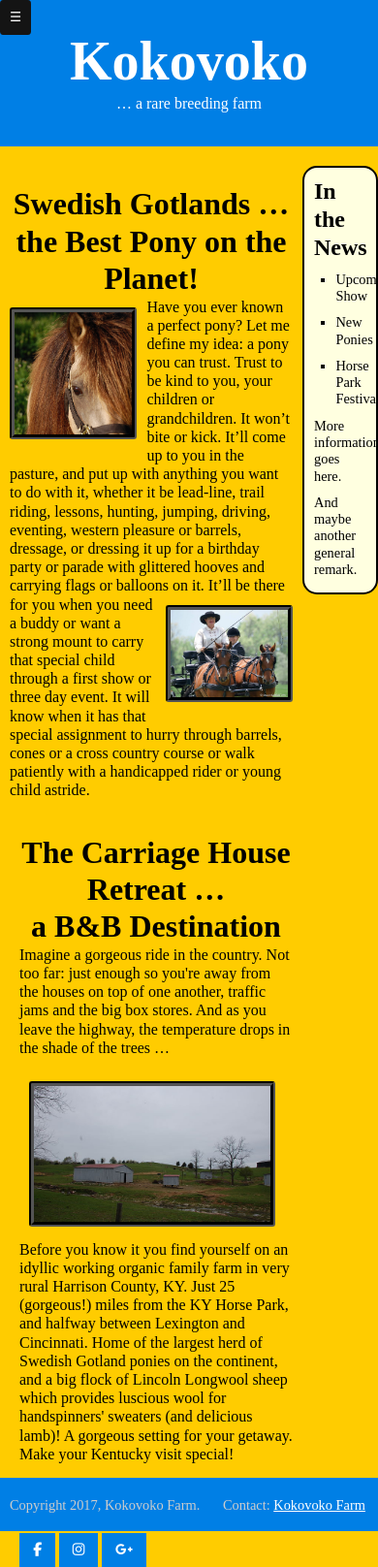
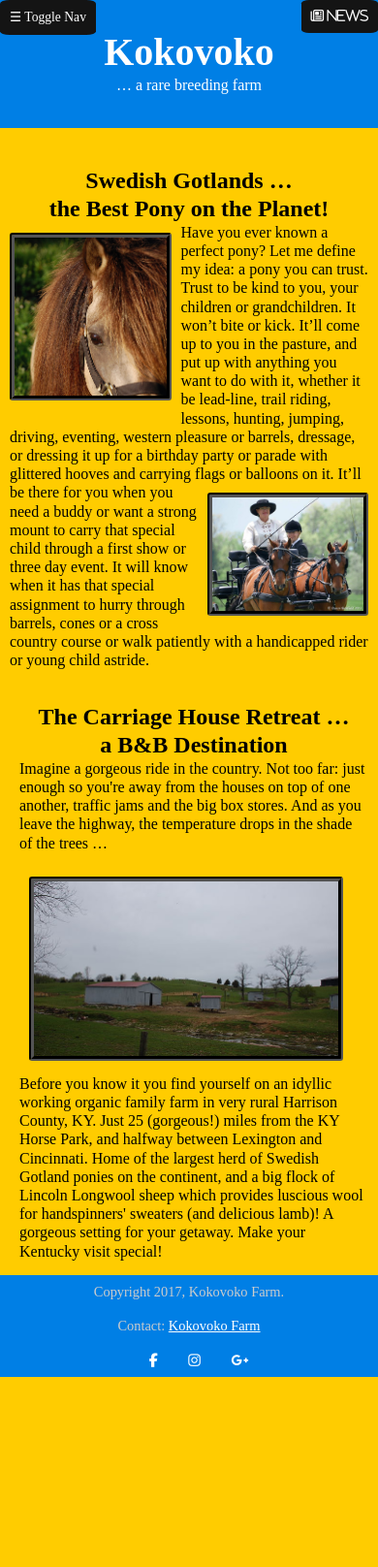
Before and after one commit to homerhanumat/gotlands, a plain HTML site: page www/index.html in a window 390 px wide. Shown: the whole page at 97% size. After the commit the page ends 1421 px from the top, so only its background shows below. Drawn offline with Linux system fonts and the light colour scheme; a web font is replaced by a local one.

Commit message:
fix css typo

```diff
--- a/css/styles.css
+++ b/css/styles.css
@@ -451,6 +451,6 @@ ul.social-icons {
     }
 
     .main h3 {
-        font-size: 1.2 em;
+        font-size: 1.2em;
     }
 }
--- a/www/css/styles.css
+++ b/www/css/styles.css
@@ -56,6 +56,9 @@ table {
 body {
     font-family: 'Sorts Mill Goudy', serif;
     background-color: rgb(255,204,0);  /* swedish flag, yellow */
+    display: flex;
+    min-height: 100vh;
+    flex-direction: column;
 }
 
 
@@ -86,7 +89,7 @@ header p {
 ***********************************************************/
 
 
-.clear nav {
+.navWrapper nav {
     padding: 0;
 }
 
@@ -106,7 +109,7 @@ nav li.icon {
     display: none;
 }
 
-nav a, .dropbtn {
+nav a, .dropbtn, div .news-icon a {
     display: inline-block;
     font-size: .85em;
     color: white;
@@ -166,7 +169,10 @@ nav .dropdown ul {
 ** container when the user clicks on the dropdown button) */
 .show {display:block;}
 
-nav a:hover, .dropbtn:hover, .dropbtn:focus {
+nav a:hover,
+.dropbtn:hover,
+div .news-icon a:hover,
+.dropbtn:focus {
     background-color: rgb(150,150,150);
 }
 
@@ -193,6 +199,7 @@ aside p, aside li {
     font-size: .9em;
     margin-top: 10px;
 }
+
 .main h2 {
     font-size: 2em;
     margin-top: 20px;
@@ -232,15 +239,24 @@ aside p, aside li {
     border-radius: 15px;
 }
 
+div .news-icon {
+    display: none;
+}
+
 nav ul, header h1, .pageWrapper {
     max-width: 1400px;
     margin: 0 auto;
 }
 
-/* enable sticky footer: */
+.pageWrapper {
+    flex: 1;
+}
+
+/* enable sticky footer:
 .subpageWrapper {
     min-height: calc(100vh - 60px);
  }
+*/
 
 .main img {
     width: 90%;
@@ -272,16 +288,24 @@ footer {
     background-color: rgb(0,127,229);
     color: rgb(204,204,204);
     clear: both;
-    height: 55px;  /* adjusted to get sticky footer at bottom, no scrolling */
+    display: flex;
+    display: -webkit-flex;
+    flex-flow: row wrap;
+    -webkit-flex-flow: row wrap;
 }
+
+footer .element {
+    flex: 1;
+    -webkit-flex: 1;
+    min-width: 230px;
+    height: 35px;
+    line-height: 35px;
+    text-align: center;
+
+}
+
 footer a {
     color: white;
-}
-
-
-footer .footer-text {
-    display: inline-block;
-    padding: 20px 10px 20px 10px;
 }
 
 
@@ -291,7 +315,6 @@ footer .footer-text {
 
 ul.social-icons {
     list-style: none;
-    display: inline;
 }
 .social-icons li {
     vertical-align: middle;
@@ -352,6 +375,16 @@ ul.social-icons {
         top: 0;
         margin-left: 0;
     }
+
+    div .news-icon {
+        display: block;
+        float: right;
+        position: absolute;
+        right: 0;
+        top: 0;
+        margin-right: 0;
+    }
+
     div.responsive #navlist {
         text-align: left;
     }
@@ -371,7 +404,6 @@ ul.social-icons {
         left: 100px;
         top: 0;
         border-radius: 0;
-        /*min-width: 250px;*/
         padding: 6px;
     }
     div.responsive #navlist ul.dropdown-content li {
@@ -380,6 +412,20 @@ ul.social-icons {
     div.responsive #navlist ul.dropdown-content li a {
         /*display: inline;*/
         padding: 0 5px 0 5px;
+    }
+
+    .main {
+        width: 100%;
+    }
+    aside.sidebar {
+        display: none;
+        transition: 0.5s;
+    }
+
+    aside.sidebar.responsive {
+        display: block;
+        float: right;
+        width: 50%;
     }
 
     .main .article1,
@@ -395,3 +441,17 @@ ul.social-icons {
     }
 
 }
+
+@media screen and (max-width: 435px) {
+    header h1 {
+        font-size: 2.5em;
+    }
+
+    .main h2 {
+        font-size: 1.5em;
+    }
+
+    .main h3 {
+        font-size: 1.2 em;
+    }
+}
--- a/www/index.html
+++ b/www/index.html
@@ -25,7 +25,7 @@
             <div class = "clear navbarWrapper">
 <nav>
     <ul id="navlist">
-        <li class="icon"><a href="javascript:void(0);">&#9776;</a></li>
+        <li class="icon"><a href="javascript:void(0);">&#9776; Toggle Nav</a></li>
         <li><a class="primary-navlink" href="#">Home</a></li>
         <li><a class="primary-navlink" href="#">The Farm</a></li>
         <li>
@@ -53,7 +53,7 @@
                 <a class="dropbtn">Handspinning</a>
                 <ul class="dropdown-content">
                     <li><a href="#">Supplies</a></li>
-                    <li><a href="#">Related Prodcuts</a></li>
+                    <li><a href="#">Related Products</a></li>
                 </ul>
             </div>
         </li>
@@ -100,7 +100,8 @@
 
     </article>
 </div>
-            <aside class="sidebar">
+            <div class = "news-icon"><a href="javascript:void(0);" class = "fa fa-newspaper-o"> News</a></div>
+<aside class="sidebar">
     <h2>In the News</h2>
     <ul>
         <li>Upcoming Show</li>
@@ -112,9 +113,9 @@
 </aside>
         </div>
         <footer>
-    <span class="footer-text">Copyright 2017, Kokovoko Farm.</span>
-    <span class="footer-text">Contact: <a href="mailto:address@example.com">Kokovoko Farm</a></span>
-        <ul class="social-icons">
+    <span class="footer-text element">Copyright 2017, Kokovoko Farm.</span>
+    <span class="footer-text element">Contact: <a href="mailto:address@example.com">Kokovoko Farm</a></span>
+        <ul class="social-icons element">
             <li><a href="https://www.facebook.com/Kokovoko-Breeding-Farm-146537705402271/?fref=ts" target ="_blank" class="social-icon"> <i class="fa fa-facebook"></i></a></li>
             <li><a href="https://www.instagram.com/gotlandponies/" target ="_blank" class="social-icon"> <i class="fa fa-instagram"></i></a></li>
             <li><a href="" class="social-icon"> <i class="fa fa-google-plus"></i></a></li>
--- a/www/js/custom.js
+++ b/www/js/custom.js
@@ -110,19 +110,36 @@ window.addEventListener('load', function() {
     const navbar = document.querySelector('nav');
     const main = document.querySelector('.main');
     const sidebar = document.querySelector('.sidebar');
+    const newsIcon = document.querySelector('div .news-icon')
     icon.addEventListener('click', function() {
         if ( navbarWrapper.classList.contains('responsive') ) {
             navbarWrapper.classList.remove('responsive');
             navbarWrapper.classList.add('clear');
             navbarWrapper.style.float = "none";
             main.style.float = "left";
-            sidebar.style.display = "";
+            main.style.width = "100%";
         } else {
             navbarWrapper.classList.add('responsive');
             navbarWrapper.classList.remove('clear');
             navbarWrapper.style.float = "left";
             main.style.float = "right";
+            main.style.width = "80%";
+            sidebar.classList.remove('responsive');
             sidebar.style.display = "none";
         }
         });
+
+    newsIcon.addEventListener('click', function(){
+        if ( sidebar.classList.contains('responsive') ) {
+            sidebar.classList.remove('responsive');
+            sidebar.style.display = "none";
+            main.style.width = "100%";
+        } else {
+           sidebar.classList.add('responsive');
+           main.style.width = "50%";
+           main.style.float = "left";
+           navbarWrapper.classList.remove('responsive');
+           sidebar.style.display = "block";
+        }
+    });
 });
```
